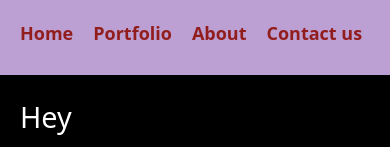
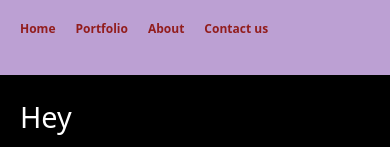
Before and after one commit to maryamkhan00/Q2-assignment3, a Next.js app: page / in a window 390 px wide. Shown: the top 147 px of the page. Built offline with nearby package versions, Linux system fonts and the light colour scheme.

Commit message:
media queries

```diff
--- a/src/app/globals.css
+++ b/src/app/globals.css
@@ -85,11 +85,14 @@
 @media (max-width: 770px) {
   .header-buttons {
     gap: 20px;
-    font-size: 18px;
+    font-size: 12px;
+    align-items: left;
+    justify-content: left;
   }
 
   .parentDiv {
     display: flex;
+    min-height: max-content;
   }
 
   .child1 {
```
